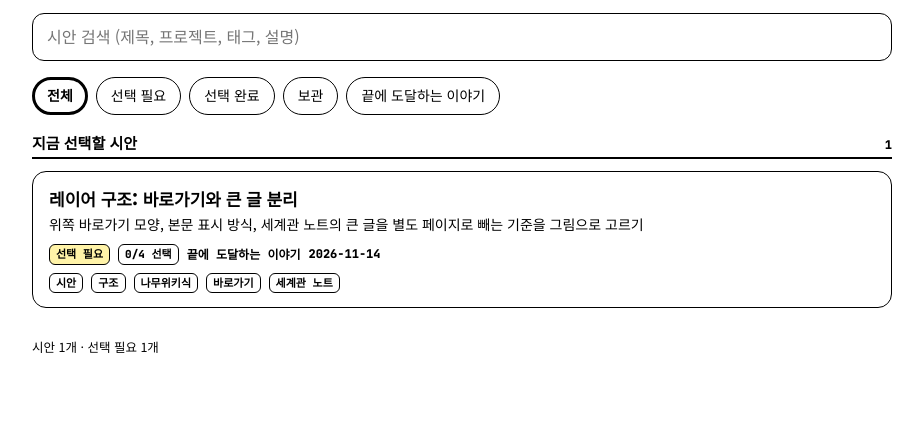
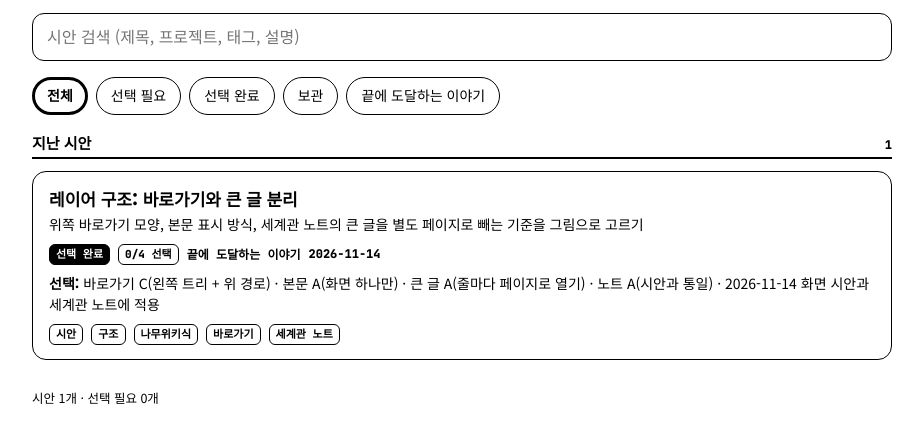
Before and after one commit to kjooy0305/testroom, a plain HTML site: page index.html in a window 1280 px wide. Shown: the part 96-538 px from the top of the page, without its empty margins (178-1101 px from the left). Drawn offline with Linux system fonts and the light colour scheme.

Commit message:
시안 nav-layers 선택 결과 기록(선택 완료)
Co-Authored-By: Claude Sonnet 5.5 <noreply@anthropic.com>

```diff
--- a/data.js
+++ b/data.js
@@ -7,7 +7,9 @@ window.MOCKS = [
     title: '레이어 구조: 바로가기와 큰 글 분리',
     project: '끝에 도달하는 이야기',
     date: '2026-11-14',
-    status: 'open',
+    status: 'done',
+    decided: '바로가기 C(왼쪽 트리 + 위 경로) · 본문 A(화면 하나만) · 큰 글 A(줄마다 페이지로 열기) · 노트 A(시안과 통일)',
+    applied: '2026-11-14 화면 시안과 세계관 노트에 적용',
     summary: '위쪽 바로가기 모양, 본문 표시 방식, 세계관 노트의 큰 글을 별도 페이지로 빼는 기준을 그림으로 고르기',
     tags: ['시안', '구조', '나무위키식', '바로가기', '세계관 노트'],
     questions: [
--- a/index.html
+++ b/index.html
@@ -44,6 +44,7 @@ function cardHTML(m) {
   const prog = total ? `<span class="tag">${n}/${total} 선택</span>` : '';
   return `<a class="card" href="mocks/${esc(m.id)}/"><h3>${esc(m.title)}</h3><p>${esc(m.summary || '')}</p>
     <div class="meta"><span class="tag ${cls}">${label}</span>${prog}<span>${esc(m.project)}</span><span>${esc(m.date)}</span></div>
+    ${m.decided ? `<p class="note" style="margin-top:8px"><b>선택:</b> ${esc(m.decided)}${m.applied ? ' · ' + esc(m.applied) : ''}</p>` : ''}
     <div class="meta">${(m.tags || []).map(t => `<span class="tag">${esc(t)}</span>`).join('')}</div></a>`;
 }
 function render() {
```
